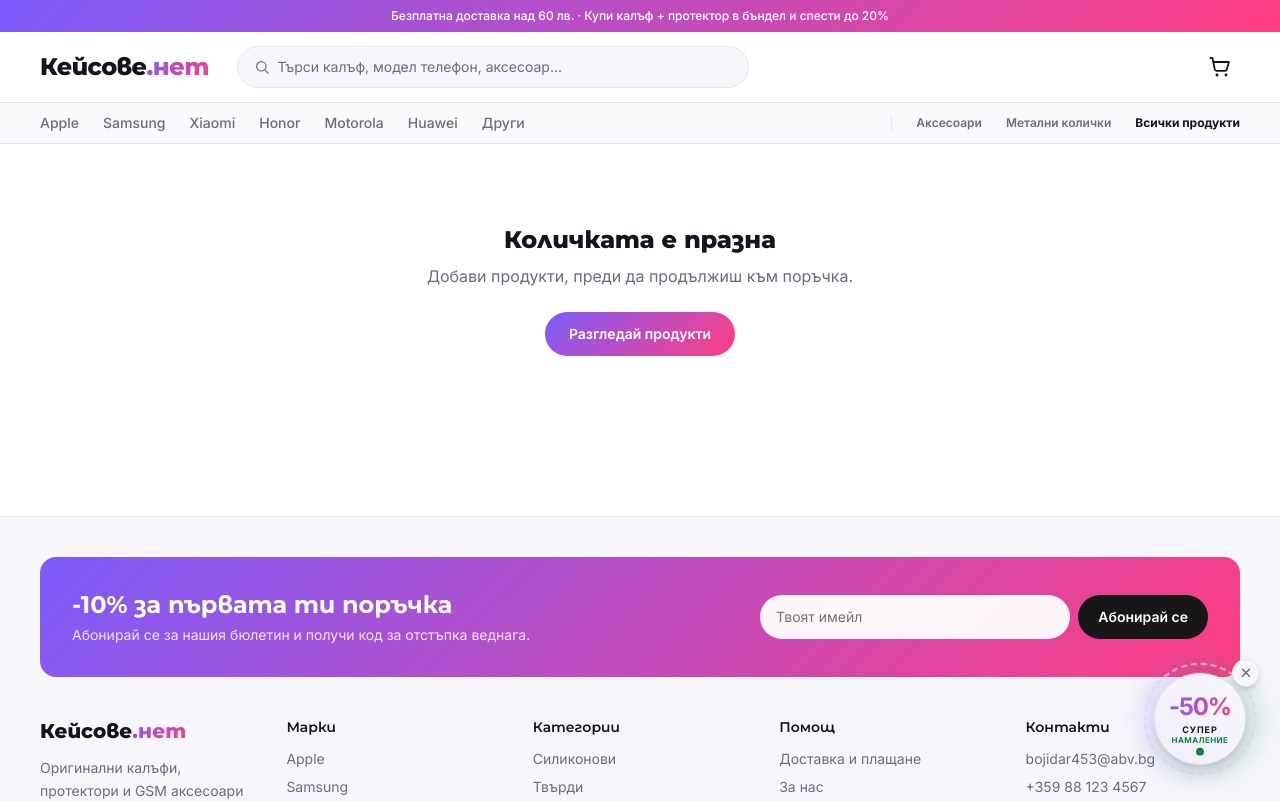
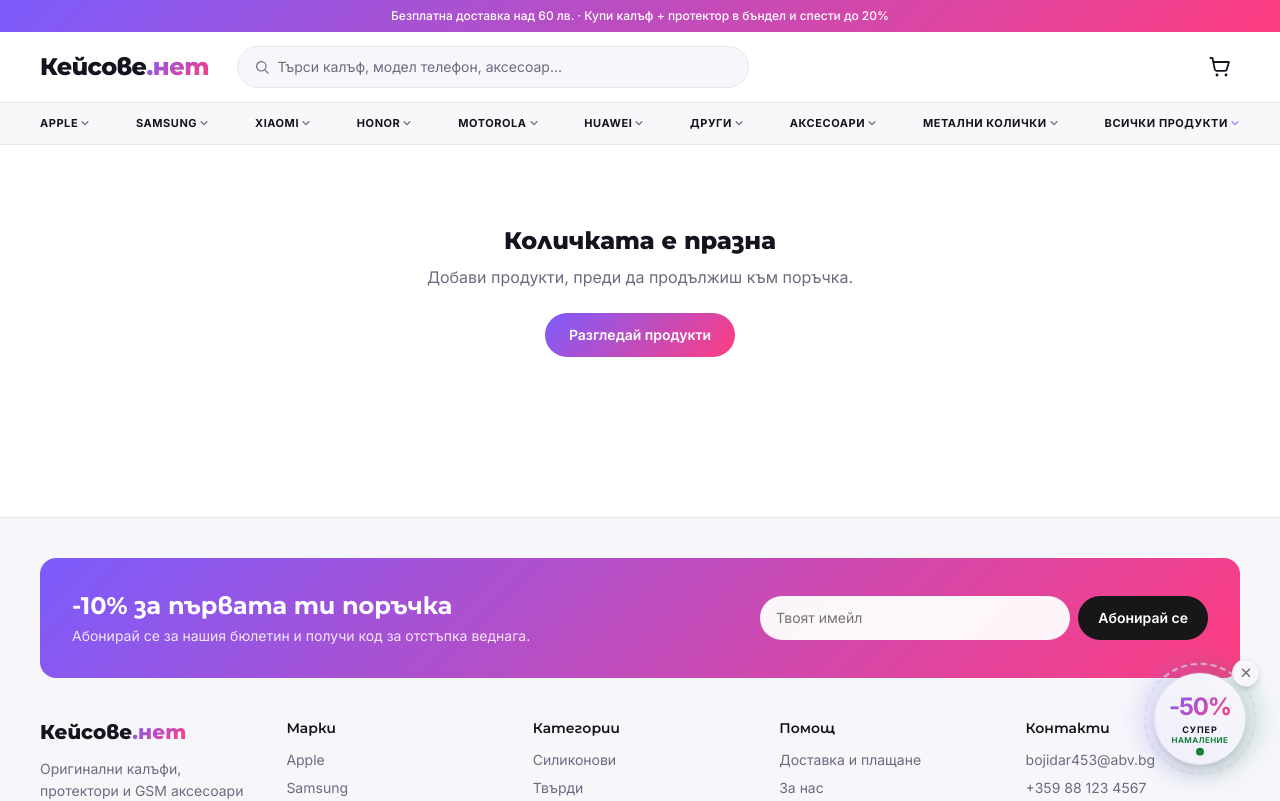
Before and after one commit to belcevbozidar-sudo/kasove-net, a Next.js app: page /checkout in a window 1280 px wide. Shown: the top 801 px of the page. Built offline with nearby package versions, Linux system fonts and the light colour scheme.

Commit message:
feat: implement premium hover dropdown mega menus, evenly space header navigation bar links, and darken header font

```diff
--- a/src/components/Header.tsx
+++ b/src/components/Header.tsx
@@ -3,10 +3,12 @@
 import Link from "next/link";
 import { useState } from "react";
 import { useRouter } from "next/navigation";
-import { brands, categories } from "@/lib/data";
+import { brands, categories, allBrands } from "@/lib/data";
 import { useCart } from "@/lib/cart-context";
 import { CartIcon, CloseIcon, MenuIcon, SearchIcon } from "./Icons";
 import CartDrawer from "./CartDrawer";
+import brandModelsData from "@/lib/models.json";
+
 
 export default function Header() {
   const [mobileOpen, setMobileOpen] = useState(false);
@@ -73,25 +75,195 @@ export default function Header() {
             </div>
           </div>
 
-          <nav className="hidden lg:block border-t border-border-c bg-surface/60">
-            <div className="mx-auto flex max-w-7xl items-center gap-6 container-p py-2.5 text-sm">
-              {brands.filter((b) => b.slug !== "diecast-cars").map((b) => (
-                <Link key={b.slug} href={`/brand/${b.slug}`} className="font-medium text-text-muted hover:text-accent-lime transition-colors">
+          <nav className="hidden lg:block border-t border-border-c bg-surface/80 backdrop-blur-md">
+            <div className="mx-auto flex max-w-7xl items-center justify-between container-p py-0 text-[11px] font-bold uppercase tracking-wider text-text">
+              {/* Phone Brands (Main) */}
+              {brands
+                .filter((b) => b.slug !== "diecast-cars" && b.slug !== "other")
+                .map((b) => {
+                  const bModels = (brandModelsData as Record<string, string[]>)[b.slug] || [];
+                  return (
+                    <div key={b.slug} className="group relative py-3">
+                      <Link
+                        href={`/brand/${b.slug}`}
+                        className="text-text hover:text-accent transition-colors flex items-center gap-0.5"
+                      >
                         {b.name}
+                        <svg className="w-2.5 h-2.5 text-text-muted group-hover:text-accent transition-colors" fill="none" viewBox="0 0 24 24" stroke="currentColor">
+                          <path strokeLinecap="round" strokeLinejoin="round" strokeWidth={3} d="M19 9l-7 7-7-7" />
+                        </svg>
+                      </Link>
+
+                      {/* Dropdown Menu */}
+                      {bModels.length > 0 && (
+                        <div className="absolute left-1/2 -translate-x-1/2 top-full z-[100] pt-2 hidden group-hover:block animate-fade-in">
+                          <div className="w-80 rounded-2xl border border-border-c bg-surface p-4 shadow-2xl">
+                            <p className="text-[9px] font-extrabold text-accent uppercase tracking-widest mb-2 border-b border-border-c pb-1 text-left">
+                              Популярни модели {b.name}
+                            </p>
+                            <div className="grid grid-cols-2 gap-x-2 gap-y-1.5 max-h-72 overflow-y-auto scrollbar-thin">
+                              {bModels.map((m) => (
+                                <Link
+                                  key={m}
+                                  href={`/shop?brand=${b.slug}&model=${encodeURIComponent(m)}`}
+                                  className="text-[10px] text-text-muted hover:text-accent hover:bg-surface-2 py-1 px-1.5 rounded transition-all font-semibold text-left normal-case"
+                                >
+                                  {m}
                                 </Link>
                               ))}
-              <span className="ml-auto h-4 w-px bg-border-c" />
-              <Link href="/shop" className="text-text-muted hover:text-accent-lime transition-colors text-xs font-semibold whitespace-nowrap">
+                            </div>
+                          </div>
+                        </div>
+                      )}
+                    </div>
+                  );
+                })}
+
+              {/* Brand "Други" (Others) */}
+              <div className="group relative py-3">
+                <Link
+                  href="/shop?brand=other"
+                  className="text-text hover:text-accent transition-colors flex items-center gap-0.5"
+                >
+                  Други
+                  <svg className="w-2.5 h-2.5 text-text-muted group-hover:text-accent transition-colors" fill="none" viewBox="0 0 24 24" stroke="currentColor">
+                    <path strokeLinecap="round" strokeLinejoin="round" strokeWidth={3} d="M19 9l-7 7-7-7" />
+                  </svg>
+                </Link>
+
+                {/* Dropdown of other brands */}
+                <div className="absolute left-1/2 -translate-x-1/2 top-full z-[100] pt-2 hidden group-hover:block animate-fade-in">
+                  <div className="w-64 rounded-2xl border border-border-c bg-surface p-4 shadow-2xl">
+                    <p className="text-[9px] font-extrabold text-accent uppercase tracking-widest mb-2 border-b border-border-c pb-1 text-left">
+                      Други марки телефони
+                    </p>
+                    <div className="grid grid-cols-2 gap-x-2 gap-y-1.5">
+                      {allBrands
+                        .filter(
+                          (b) =>
+                            !["apple", "samsung", "xiaomi", "honor", "motorola", "huawei", "universal", "other", "diecast-cars"].includes(b.slug)
+                        )
+                        .map((ob) => (
+                          <Link
+                            key={ob.slug}
+                            href={`/brand/${ob.slug}`}
+                            className="text-[10px] text-text-muted hover:text-accent hover:bg-surface-2 py-1 px-1.5 rounded transition-all font-semibold text-left"
+                          >
+                            {ob.name}
+                          </Link>
+                        ))}
+                    </div>
+                  </div>
+                </div>
+              </div>
+
+              {/* Аксесоари (Accessories) */}
+              <div className="group relative py-3">
+                <Link
+                  href="/shop"
+                  className="text-text hover:text-accent transition-colors flex items-center gap-0.5"
+                >
                   Аксесоари
+                  <svg className="w-2.5 h-2.5 text-text-muted group-hover:text-accent transition-colors" fill="none" viewBox="0 0 24 24" stroke="currentColor">
+                    <path strokeLinecap="round" strokeLinejoin="round" strokeWidth={3} d="M19 9l-7 7-7-7" />
+                  </svg>
                 </Link>
-              <Link href="/shop?brand=diecast-cars" className="text-text-muted hover:text-accent-lime transition-colors text-xs font-semibold whitespace-nowrap">
+
+                <div className="absolute left-1/2 -translate-x-1/2 top-full z-[100] pt-2 hidden group-hover:block animate-fade-in">
+                  <div className="w-64 rounded-2xl border border-border-c bg-surface p-3 shadow-2xl">
+                    <p className="text-[9px] font-extrabold text-accent uppercase tracking-widest mb-2 border-b border-border-c pb-1 px-2 text-left">
+                      Категории аксесоари
+                    </p>
+                    <div className="flex flex-col gap-0.5">
+                      {categories.map((c) => (
+                        <Link
+                          key={c.slug}
+                          href={`/shop?category=${c.slug}`}
+                          className="text-[10px] text-text-muted hover:text-accent hover:bg-surface-2 py-1.5 px-2 rounded transition-all font-semibold text-left"
+                        >
+                          {c.name}
+                        </Link>
+                      ))}
+                    </div>
+                  </div>
+                </div>
+              </div>
+
+              {/* Метални колички (Diecast Cars) */}
+              <div className="group relative py-3">
+                <Link
+                  href="/shop?brand=diecast-cars"
+                  className="text-text hover:text-accent transition-colors flex items-center gap-0.5"
+                >
                   Метални колички
+                  <svg className="w-2.5 h-2.5 text-text-muted group-hover:text-accent transition-colors" fill="none" viewBox="0 0 24 24" stroke="currentColor">
+                    <path strokeLinecap="round" strokeLinejoin="round" strokeWidth={3} d="M19 9l-7 7-7-7" />
+                  </svg>
                 </Link>
-              <Link href="/shop" className="font-bold text-text hover:text-accent-lime text-xs whitespace-nowrap">
+
+                <div className="absolute left-1/2 -translate-x-1/2 top-full z-[100] pt-2 hidden group-hover:block animate-fade-in">
+                  <div className="w-56 rounded-2xl border border-border-c bg-surface p-3 shadow-2xl">
+                    <p className="text-[9px] font-extrabold text-accent uppercase tracking-widest mb-2 border-b border-border-c pb-1 px-2 text-left">
+                      Мащаби макети
+                    </p>
+                    <div className="flex flex-col gap-0.5">
+                      {[
+                        { label: "Всички колички", href: "/shop?brand=diecast-cars" },
+                        { label: "Мащаб 1:18", href: "/shop?brand=diecast-cars&scale=1:18" },
+                        { label: "Мащаб 1:24", href: "/shop?brand=diecast-cars&scale=1:24" },
+                        { label: "Мащаб 1:32", href: "/shop?brand=diecast-cars&scale=1:32" },
+                      ].map((sc) => (
+                        <Link
+                          key={sc.label}
+                          href={sc.href}
+                          className="text-[10px] text-text-muted hover:text-accent hover:bg-surface-2 py-1.5 px-2 rounded transition-all font-semibold text-left"
+                        >
+                          {sc.label}
+                        </Link>
+                      ))}
+                    </div>
+                  </div>
+                </div>
+              </div>
+
+              {/* Всички продукти (All products) */}
+              <div className="group relative py-3">
+                <Link
+                  href="/shop"
+                  className="text-text hover:text-accent transition-colors flex items-center gap-0.5 font-extrabold text-accent"
+                >
                   Всички продукти
+                  <svg className="w-2.5 h-2.5 text-accent/80 group-hover:text-accent transition-colors" fill="none" viewBox="0 0 24 24" stroke="currentColor">
+                    <path strokeLinecap="round" strokeLinejoin="round" strokeWidth={3} d="M19 9l-7 7-7-7" />
+                  </svg>
                 </Link>
+
+                <div className="absolute right-0 top-full z-[100] pt-2 hidden group-hover:block animate-fade-in">
+                  <div className="w-52 rounded-2xl border border-border-c bg-surface p-3 shadow-2xl">
+                    <p className="text-[9px] font-extrabold text-accent uppercase tracking-widest mb-2 border-b border-border-c pb-1 px-2 text-left">
+                      Бързи линкове
+                    </p>
+                    <div className="flex flex-col gap-0.5">
+                      {[
+                        { label: "Каталог продукти", href: "/shop" },
+                        { label: "Топ Разпродажба", href: "/shop?sort=rating" },
+                        { label: "Най-ниска цена", href: "/shop?sort=price-asc" },
+                      ].map((l) => (
+                        <Link
+                          key={l.label}
+                          href={l.href}
+                          className="text-[10px] text-text-muted hover:text-accent hover:bg-surface-2 py-1.5 px-2 rounded transition-all font-semibold text-left"
+                        >
+                          {l.label}
+                        </Link>
+                      ))}
+                    </div>
+                  </div>
+                </div>
+              </div>
             </div>
           </nav>
+
         </div>
       </div>
 
--- a/src/lib/data.ts
+++ b/src/lib/data.ts
@@ -1,6 +1,7 @@
 import type { Brand, Category } from "./types";
 
-const allBrands: Brand[] = [
+export const allBrands: Brand[] = [
+
   { slug: "apple", name: "Apple", tagline: "iPhone аксесоари" },
   { slug: "samsung", name: "Samsung", tagline: "Galaxy аксесоари" },
   { slug: "xiaomi", name: "Xiaomi", tagline: "Redmi & Mi аксесоари" },
```
Lines whose indentation alone changed are shown as unchanged.
